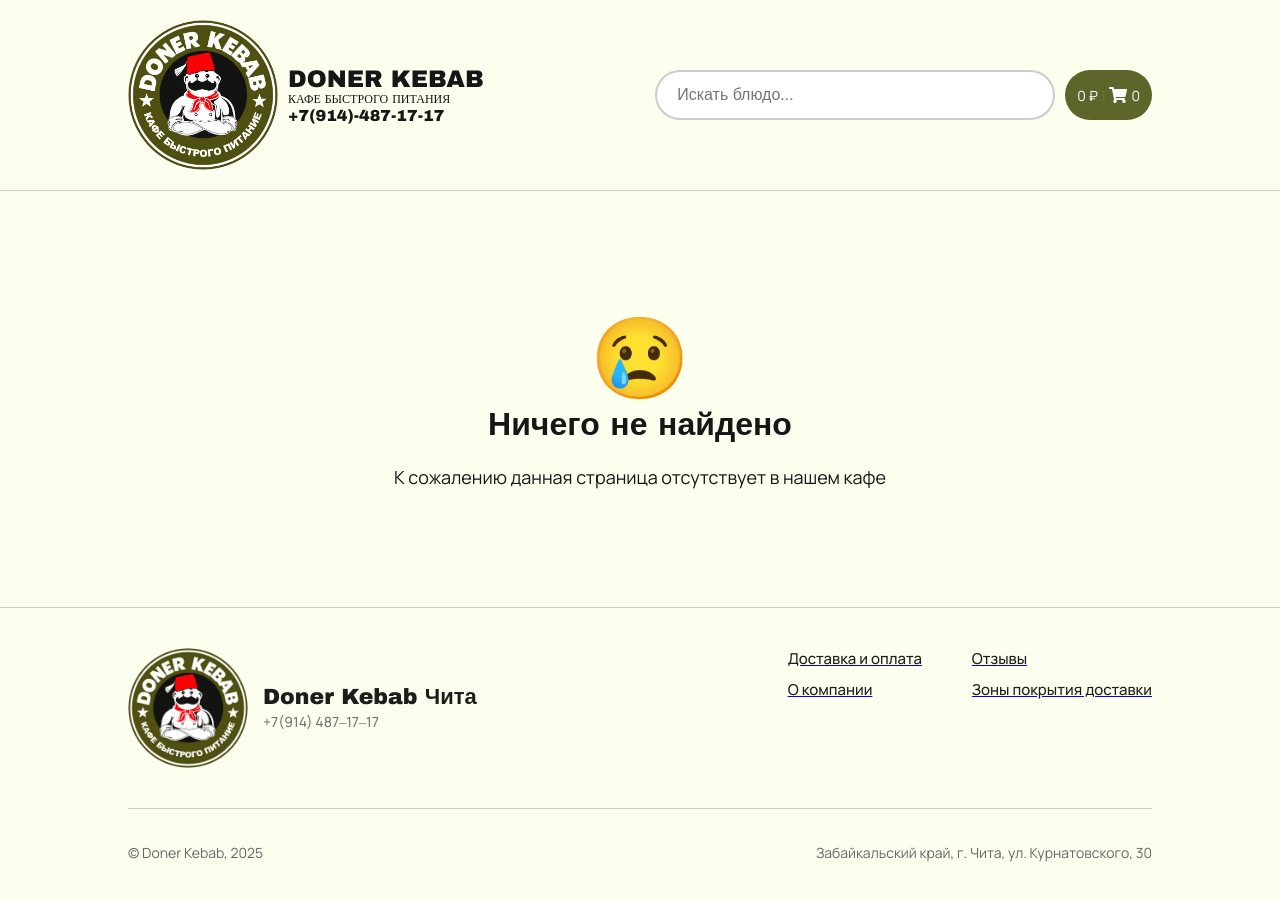
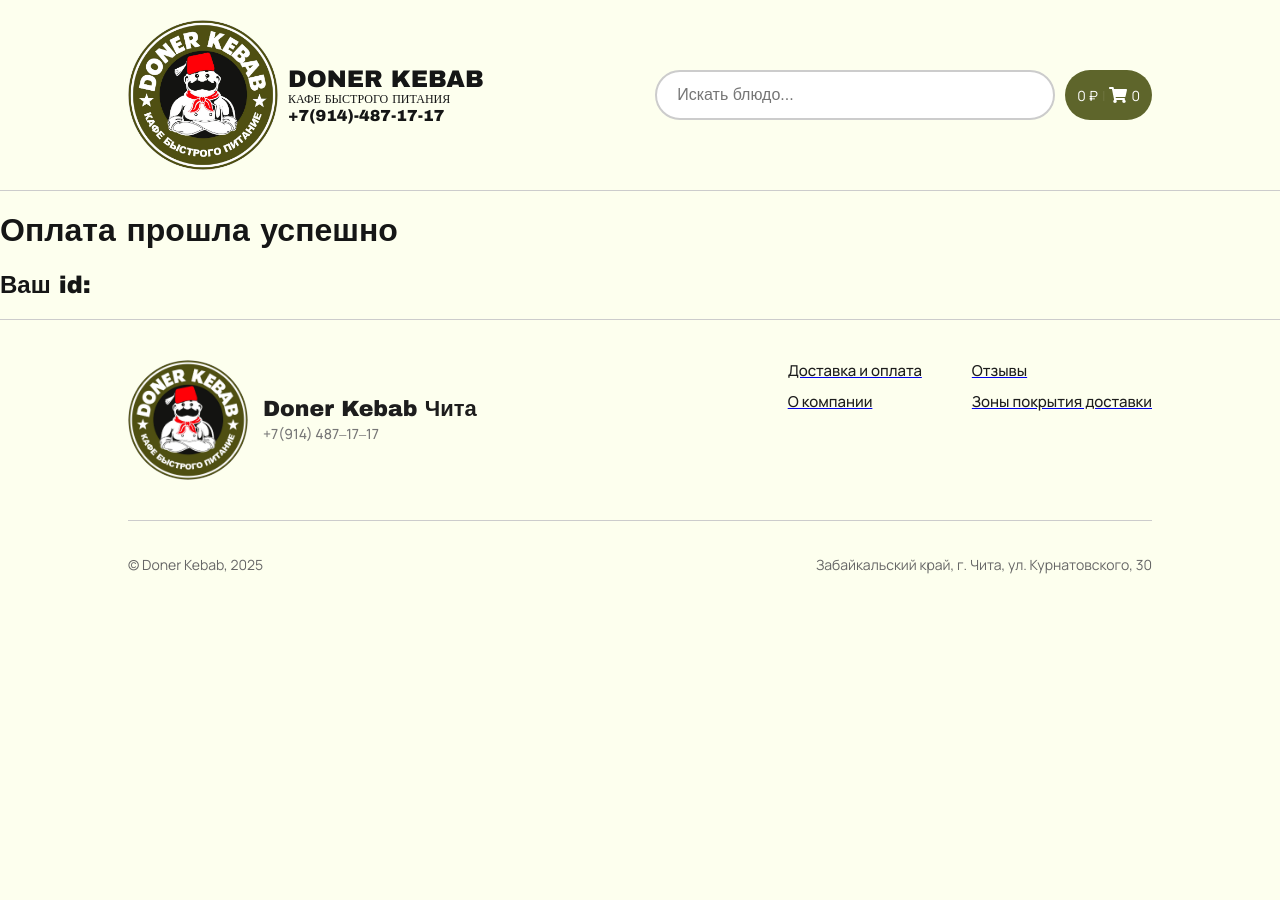
Before and after one commit to xVeni/doner-site, a React (Create React App) app in the folder client/: page /success in a window 1280 px wide. Shown: the top 900 px of the page. After the commit the page ends 800 px from the top, so only its background shows below. Built offline with nearby package versions, Linux system fonts and the light colour scheme.

Commit message:
front_v1.3

```diff
--- a/client/src/App.js
+++ b/client/src/App.js
@@ -10,6 +10,7 @@ import About from './pages/About';
 import Offer from './pages/Offer';
 import Zone from './pages/Zone';
 import Payment from './pages/Payment';
+import Success from './pages/Success';
 import { Routes, Route } from 'react-router-dom';
 
 export const SearchContext = React.createContext();
@@ -29,6 +30,7 @@ function App() {
           <Route path="/offer" element={<Offer />} />
           <Route path="/zone" element={<Zone />} />
           <Route path="/payment" element={<Payment />} />
+          <Route path="/success" element={<Success />} />
         </Routes>
         <Footer />
       </SearchContext.Provider>
--- /dev/null
+++ b/client/src/components/successPage/SuccessPage.jsx
@@ -0,0 +1,12 @@
+import styles from './successPage.module.scss';
+
+function SuccessPage() {
+  return (
+    <div>
+      <h1>Оплата прошла успешно</h1>
+      <h2>Ваш id:</h2>
+    </div>
+  );
+}
+
+export default SuccessPage;
--- /dev/null
+++ b/client/src/pages/Success.jsx
@@ -0,0 +1,8 @@
+import React from 'react';
+import SuccessPage from '../components/successPage/SuccessPage';
+
+const success = () => {
+  return <SuccessPage />;
+};
+
+export default success;
```
Also changed, not shown: client/src/components/successPage/successPage.module.scss (added).
